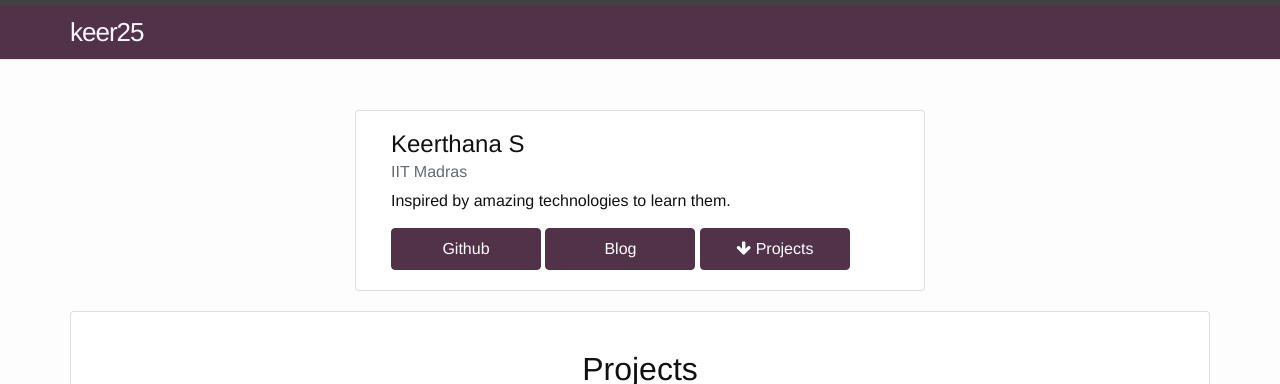
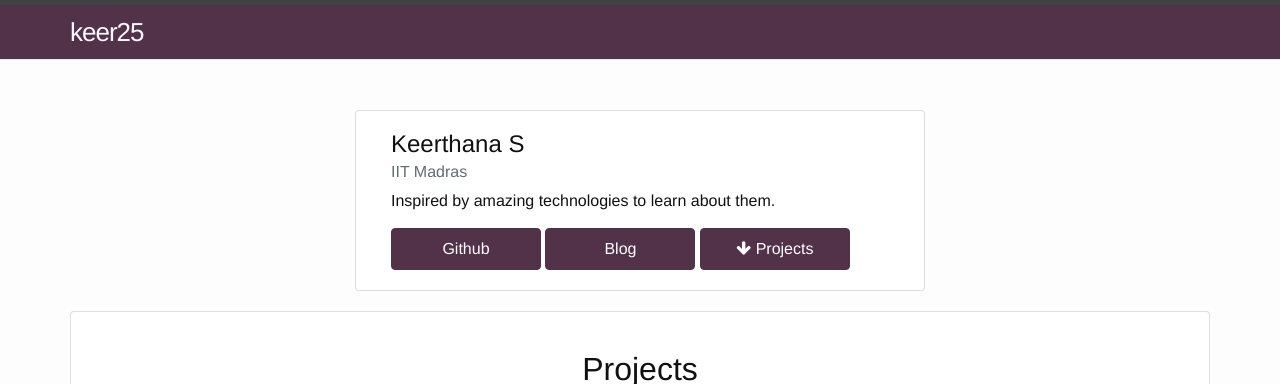
Before and after one commit to keer25/keer25.github.io, a Jekyll site: the page built from index.md, in a window 1280 px wide and 900 px high. Shown: the top 384 px of the window. Built offline with Jekyll 4.4.1, drawn with Linux system fonts in a browser that asks for light colours; nearby versions of some CDN libraries.

Commit message:
Added description

```diff
--- a/_layouts/home.html
+++ b/_layouts/home.html
@@ -9,7 +9,7 @@ layout: default
   <div class="card-block">
     <h4 class="card-title">Keerthana S</h4>
     <h6 class="card-subtitle mb-2 text-muted">IIT Madras</h6>
-    <p class="card-text">Inspired by amazing technologies to learn them.</p>
+    <p class="card-text">Inspired by amazing technologies to learn about them.</p>
   <a class="btn btn-primary" target="_blank" href="https://github.com/keer25">Github</a>
   <a class="btn btn-primary" target="_blank" href="https://developerbytes.wordpress.com/">Blog</a>
   <a class="btn btn-primary" href="#projects">
```
